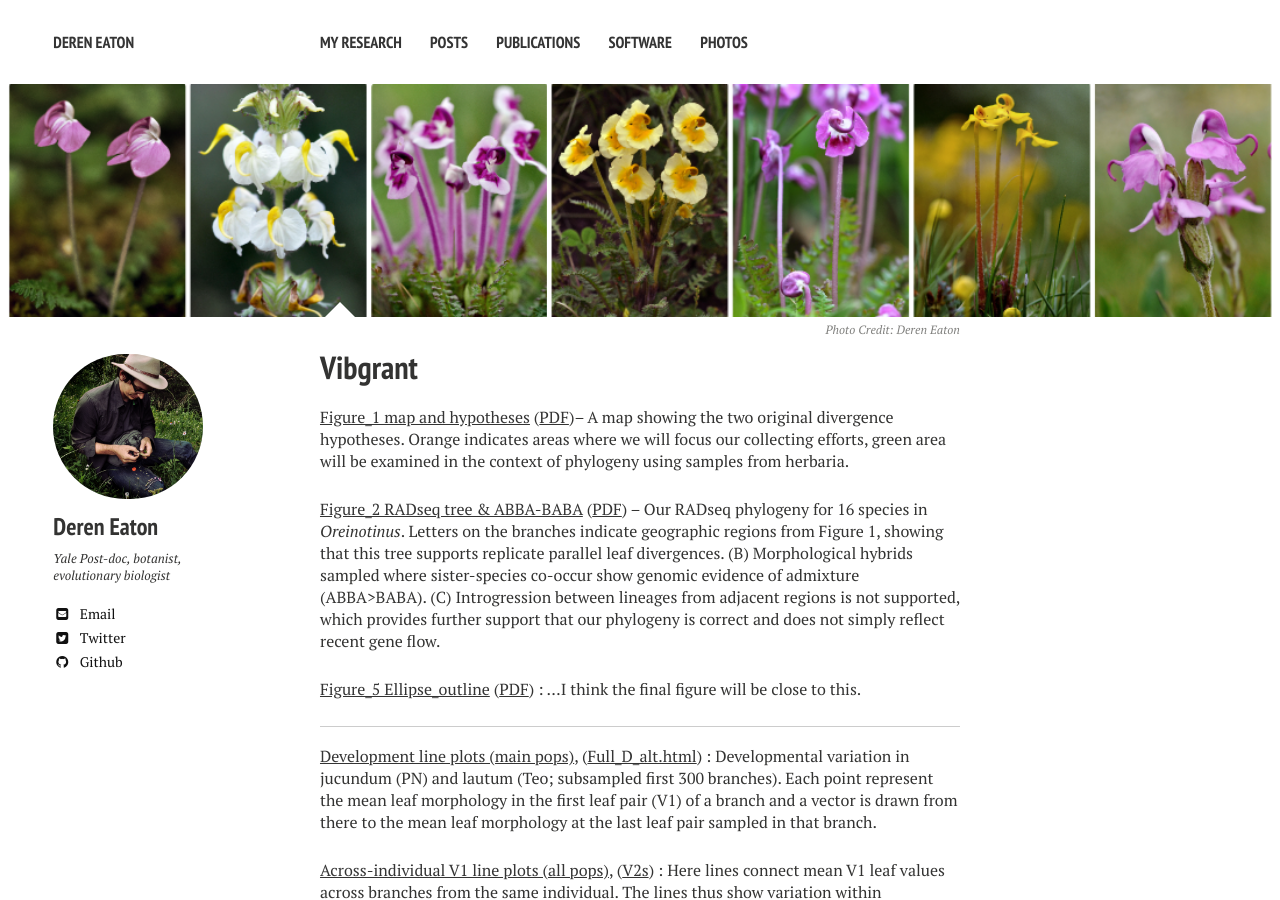
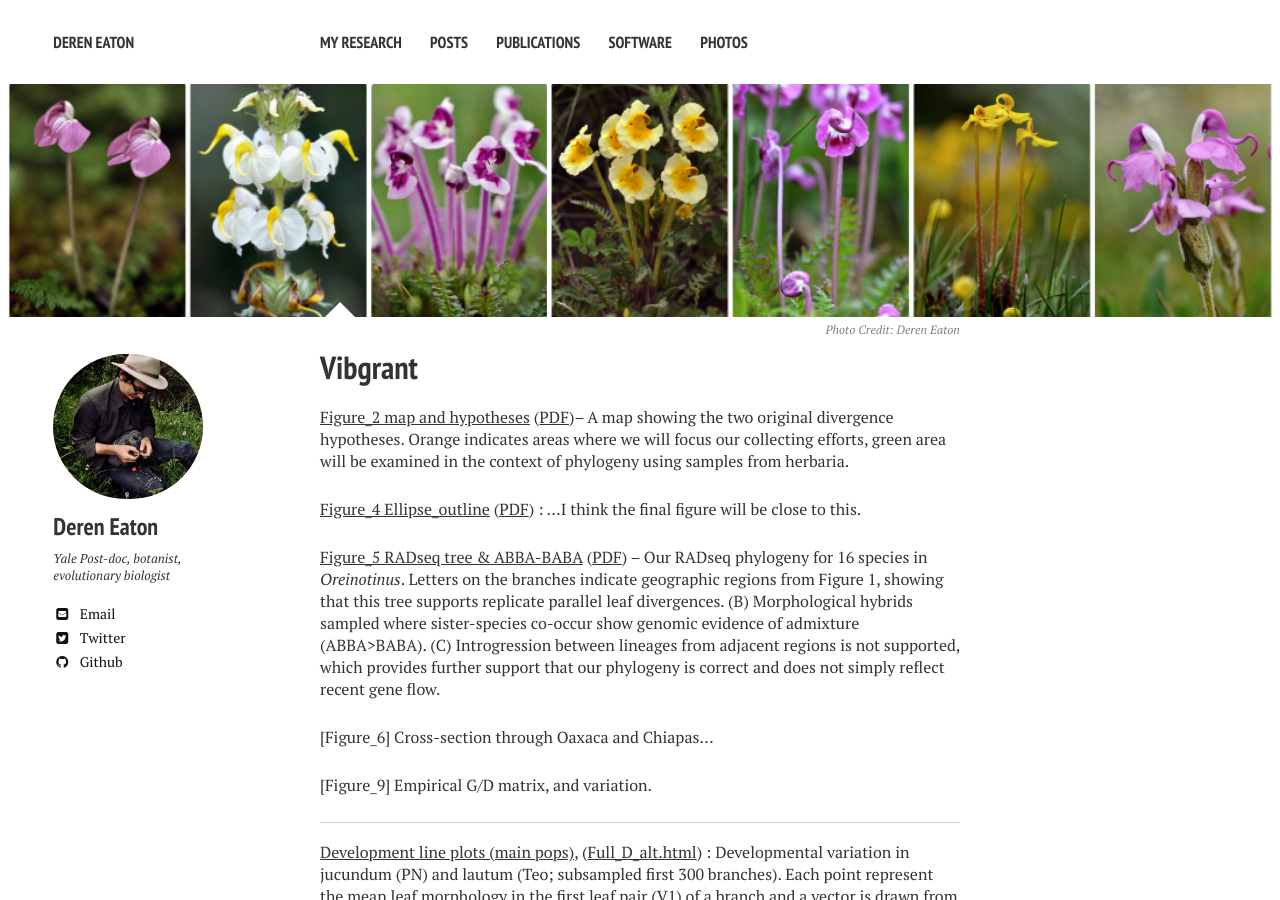
Before and after one commit to dereneaton/dereneaton.github.io, a Jekyll site: the page built from vibgrant/index.md, in a window 1280 px wide and 900 px high. Built offline with Jekyll 4.4.1, drawn with Linux system fonts in a browser that asks for light colours; nearby versions of some CDN libraries; comment, search, counter and statistics services are not loaded.

Commit message:
Figure2-phylo updated

```diff
--- a/vibgrant/index.md
+++ b/vibgrant/index.md
@@ -11,11 +11,16 @@ image:
 comments: true
 ---
 
-[Figure_1 map and hypotheses](Figure1.svg) ([PDF](Figure1.pdf))-- A map showing the two original divergence hypotheses. Orange indicates areas where we will focus our collecting efforts, green area will be examined in the context of phylogeny using samples from herbaria.
+[Figure_2 map and hypotheses](Figure1.svg) ([PDF](Figure1.pdf))-- A map showing the two original divergence hypotheses. Orange indicates areas where we will focus our collecting efforts, green area will be examined in the context of phylogeny using samples from herbaria.
 
-[Figure_2 RADseq tree & ABBA-BABA](Figure2.svg) ([PDF](Figure2.pdf)) -- Our RADseq phylogeny for 16 species in _Oreinotinus_.  Letters on the branches indicate geographic regions from Figure 1, showing that this tree supports replicate parallel leaf divergences. (B) Morphological hybrids sampled where sister-species co-occur show genomic evidence of admixture (ABBA>BABA). (C) Introgression between lineages from adjacent regions is not supported, which provides further support that our phylogeny is correct and does not simply reflect recent gene flow.
+[Figure_4 Ellipse_outline](Ellipse_outline.svg) ([PDF](Ellipse_outline.pdf)) : ...I think the final figure will be close to this.
 
-[Figure_5 Ellipse_outline](Ellipse_outline.svg) ([PDF](Ellipse_outline.pdf)) : ...I think the final figure will be close to this.
+[Figure_5 RADseq tree & ABBA-BABA](Figure2.svg) ([PDF](Figure2.pdf)) -- Our RADseq phylogeny for 16 species in _Oreinotinus_.  Letters on the branches indicate geographic regions from Figure 1, showing that this tree supports replicate parallel leaf divergences. (B) Morphological hybrids sampled where sister-species co-occur show genomic evidence of admixture (ABBA>BABA). (C) Introgression between lineages from adjacent regions is not supported, which provides further support that our phylogeny is correct and does not simply reflect recent gene flow.
+
+[Figure_6] Cross-section through Oaxaca and Chiapas...
+
+[Figure_9] Empirical G/D matrix, and variation.
+
 
 ------------------------------------------
 
```
Also changed, not shown: 2 other files.
